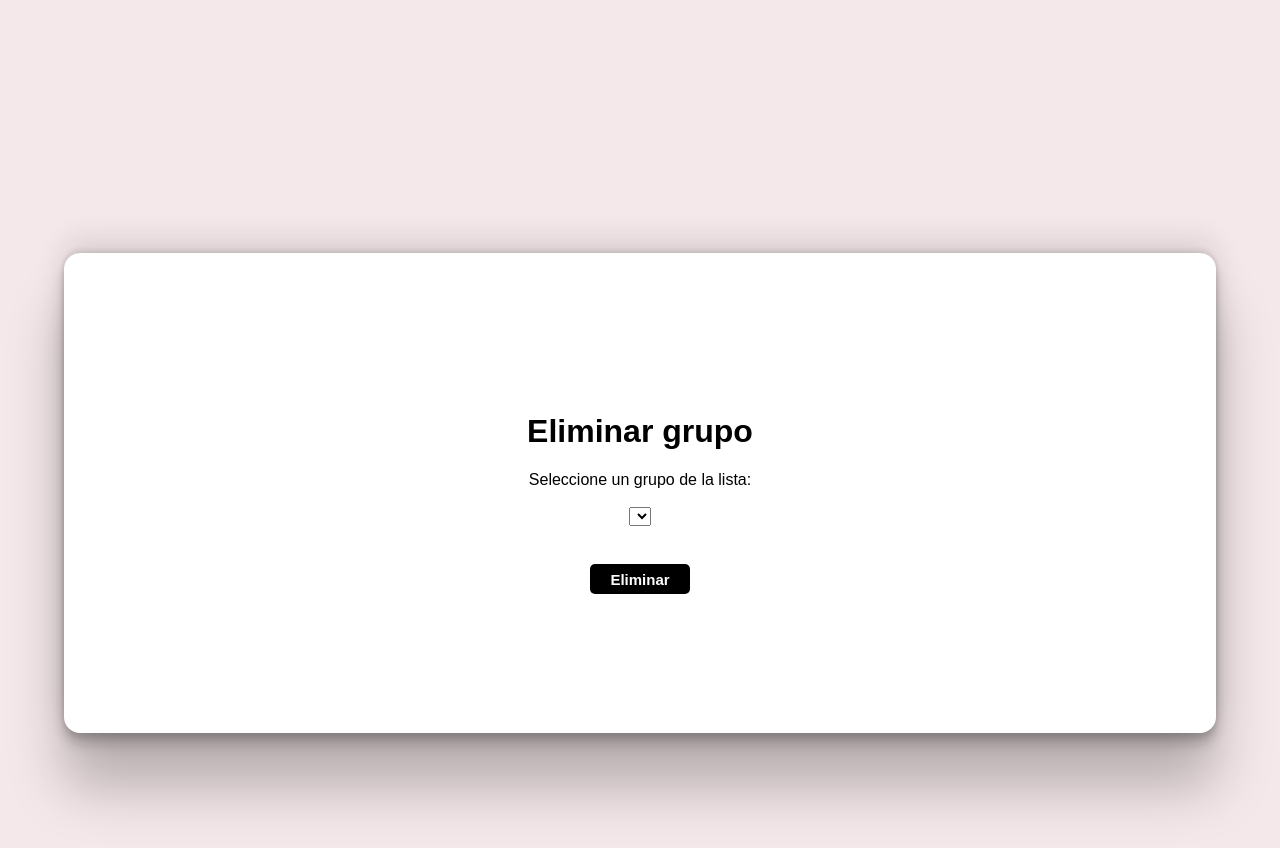
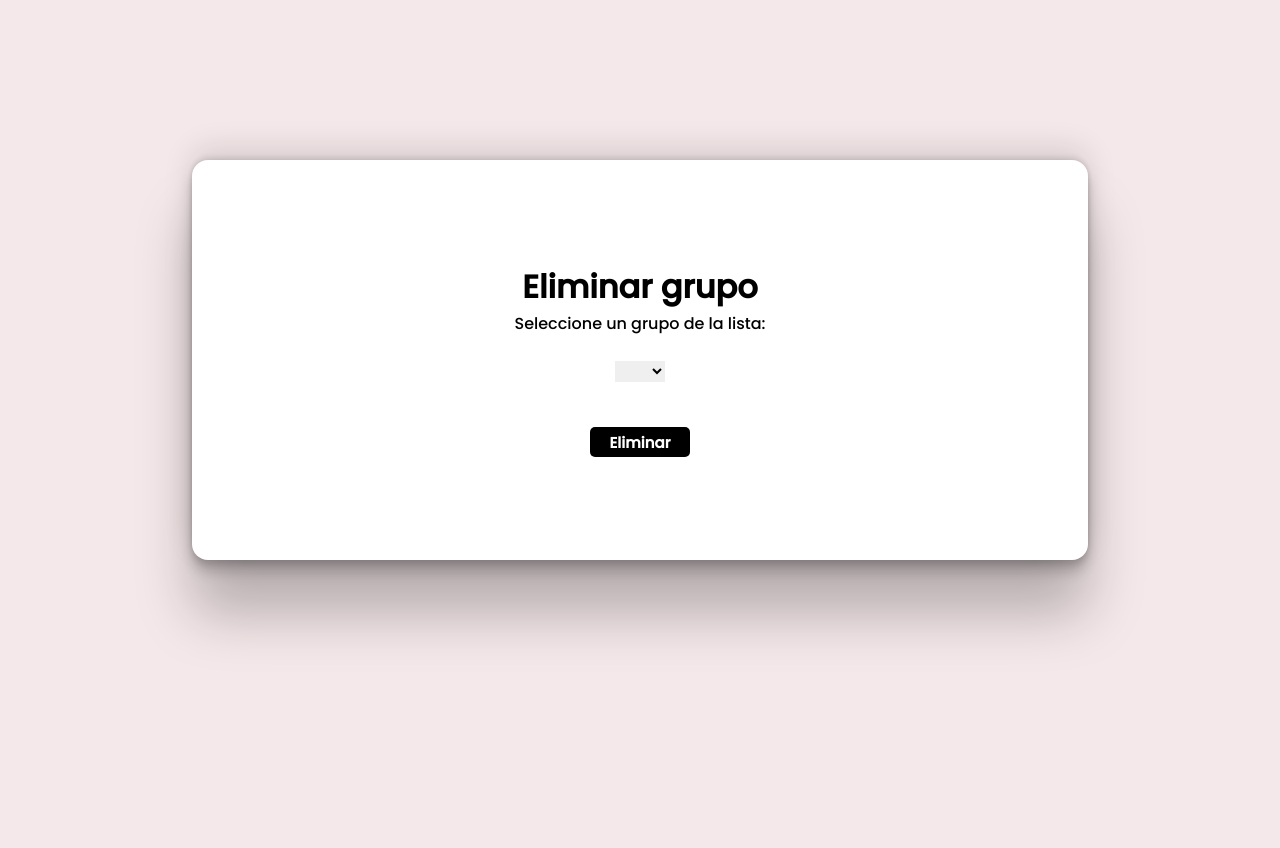
Before and after one commit to SantiagoPintos/registro-uso-esi, a website with bundled scripts: page src/groupManager/deleteGroup/deleteGroup.html in a window 1280 px wide. After the commit the page ends 800 px from the top, so only its background shows below. Built offline with nearby package versions, Linux system fonts and the light colour scheme.

Commit message:
Improve UI
Signed-off-by: Santiago Pintos <spintos@outlook.es>

```diff
--- a/src/groupManager/deleteGroup/styles.css
+++ b/src/groupManager/deleteGroup/styles.css
@@ -1,12 +1,14 @@
 @font-face {
-    font-family: 'Poppins', sans-serif;
+    font-family: 'Poppins';
     src: url('./../../fonts/Poppins/Poppins-Medium.ttf') format('truetype');
-    font-weight: normal;
-    font-style: normal;
 }
 
 *{
-    font-family: 'Poppins', sans-serif;
+    font-family: "Poppins", sans-serif;
+    border: 0;
+    margin: 0;
+    padding: 0;
+    box-sizing: border-box;
 }
 
 body{
@@ -14,13 +16,15 @@ body{
 }
 
 #container{
-    margin: 20% auto 0 auto;
+    margin: 10rem auto 0 auto;
     display: flex;
     flex-direction: column;
     align-items: center;
     justify-content: center;
-    height: 60vh;
-    width: 90vw;
+    height: 50vh;
+    width: 70vw;
+    min-width: 500px;
+    min-height: 400px;
     border-radius: 1rem;
     background-color: white;
     box-shadow: rgba(0, 0, 0, 0.25) 0px 54px 55px, rgba(0, 0, 0, 0.12) 0px -12px 30px, rgba(0, 0, 0, 0.12) 0px 4px 6px, rgba(0, 0, 0, 0.17) 0px 12px 13px, rgba(0, 0, 0, 0.09) 0px -3px 5px;
@@ -39,6 +43,10 @@ body{
     cursor: pointer;
 }
 
+#container select{
+    min-width: 50px;
+}
+
 p{
     text-align: center;
     font-size: 20px;
--- a/src/groupManager/newGroup/newGroupStyles.css
+++ b/src/groupManager/newGroup/newGroupStyles.css
@@ -1,12 +1,13 @@
 @font-face {
-    font-family: 'Poppins', sans-serif;
-    src: url('./../fonts/Poppins/Poppins-Medium.ttf') format('truetype');
-    font-weight: normal;
-    font-style: normal;
+    font-family: 'Poppins';
+    src: url('./../../fonts/Poppins/Poppins-Medium.ttf') format('truetype');
 }
 
 *{
     font-family: 'Poppins', sans-serif;
+    border: 0;
+    margin: 0;
+    padding: 0;
 }
 
 body{
@@ -30,7 +31,6 @@ body{
 .container h1{
     text-align: center;
     font-size: 3rem;
-    font-weight: 500;
     margin-bottom: 6rem;
 }
 
@@ -45,13 +45,13 @@ body{
     font-size: 1.2rem;
     font-weight: 500;
     margin-bottom: 0.5rem;
-    width: 40%;
+    width: 50%;
     min-width: 250px;
     padding: 0.5rem 0;
 }
 
 .container1 input{
-    width: 40%;
+    width: 48%;
     padding: 0.5rem;
     border: 1px solid black;
     border-radius: 5px;
@@ -78,7 +78,6 @@ body{
     background-color: black;
     color: white;
     font-size: 1.2rem;
-    font-weight: 500;
     cursor: pointer;
     margin: 0.2rem 1rem;
 }
@@ -92,5 +91,4 @@ body{
 .container p{
     text-align: center;
     font-size: 1.2rem;
-    font-weight: 500;
 }
```
